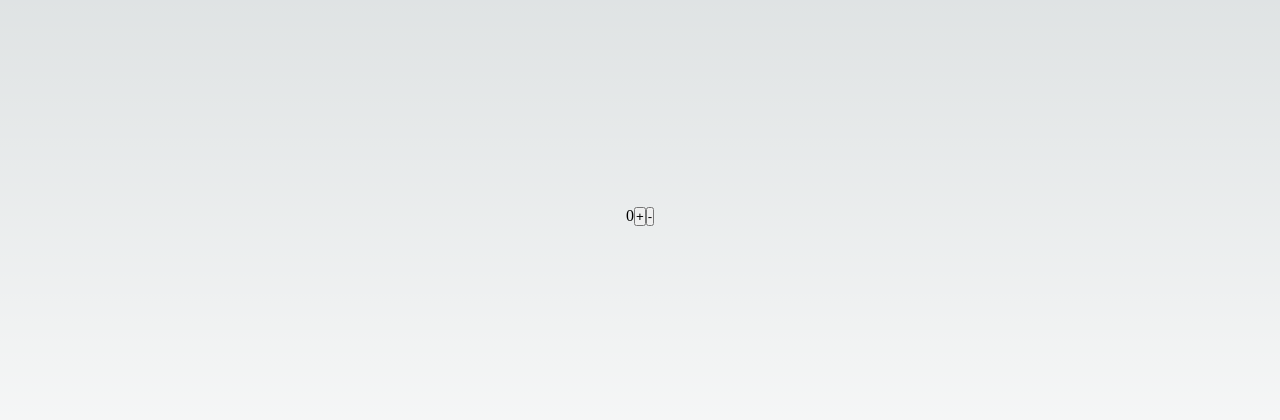
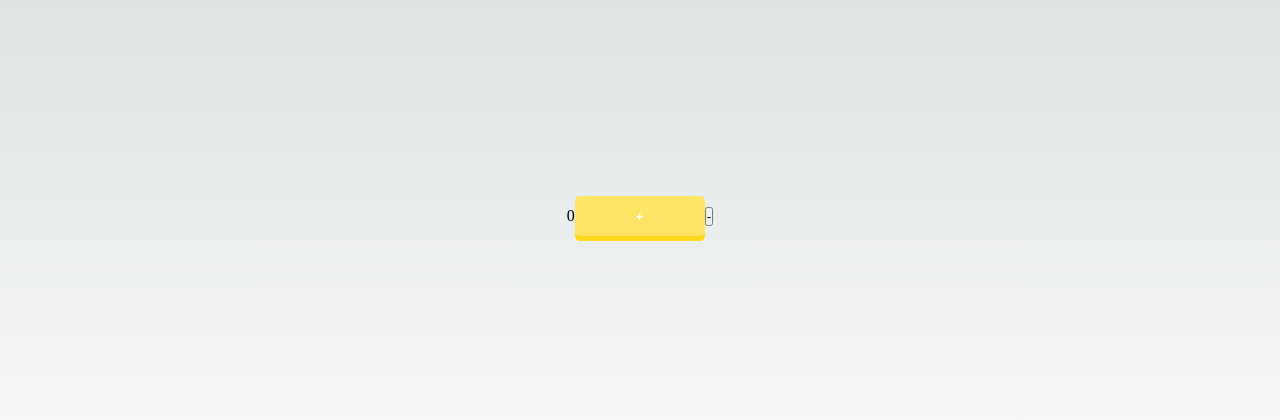
Before and after one commit to Aluonam/pt_080224, a Next.js app: page / in a window 1280 px wide. Shown: the part 184-604 px from the top of the page. Built offline with nearby package versions, Linux system fonts and the light colour scheme.

Commit message:
style: button +

```diff
--- a/components/Counter.jsx
+++ b/components/Counter.jsx
@@ -1,4 +1,5 @@
 import React, { useState } from 'react'
+import style from './Counter.module.css'
 
 const Counter = () => {
 
@@ -6,7 +7,7 @@ const Counter = () => {
   return (
     <div>
         {number}
-        <button onClick={()=>{setNumber(number+1)}} value={number}>+</button>
+        <button onClick={()=>{setNumber(number+1)}} value={number} className={style.btnYellow}>+</button>
         <button onClick={()=>{setNumber(number-1)}} value={number}>-</button>
 
     </div>
--- /dev/null
+++ b/components/Counter.module.css
@@ -0,0 +1,24 @@
+.btnYellow {
+    min-width: 130px;
+    height: 40px;
+    color: #fff;
+    padding: 5px 10px;
+    font-weight: bold;
+    cursor: pointer;
+    transition: all 0.3s ease;
+    position: relative;
+    display: inline-block;
+    outline: none;
+    border-radius: 5px;
+    border: none;
+    background: #ffe566;
+    box-shadow: 0 5px #ffd819;
+  }
+  .btnYellow:hover {
+    box-shadow: 0 3px #ffd819;
+    top: 1px;
+  }
+  .btnYellow:active {
+    box-shadow: 0 0 #ffd819;
+    top: 5px;
+  }
--- a/styles/Home.module.css
+++ b/styles/Home.module.css
@@ -5,4 +5,5 @@
   align-items: center;
   padding: 6rem;
   min-height: 100vh;
+  gap: 10px;
 }
```
